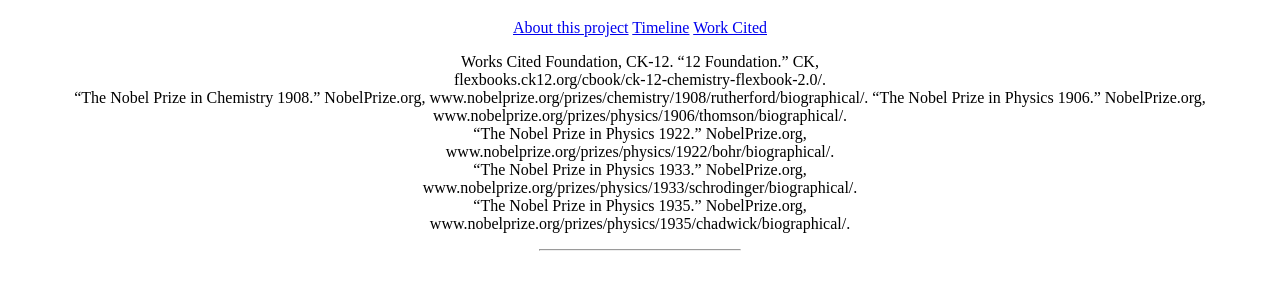
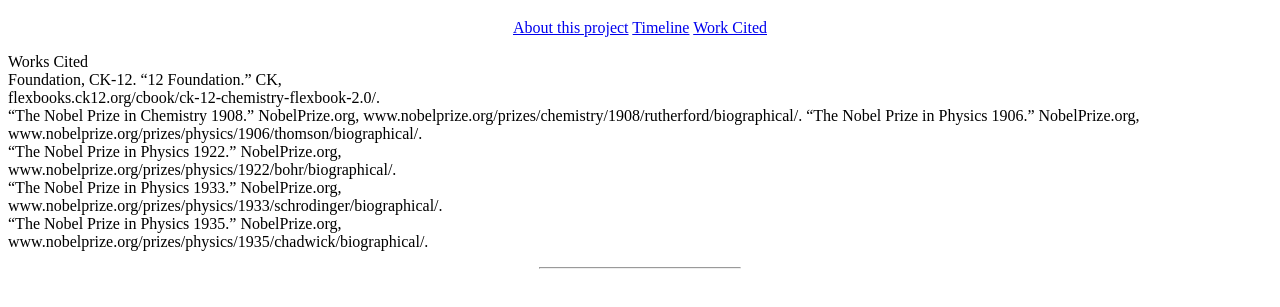
Before and after one commit to FalsePhoenix/falsephoenix.github.io, a plain HTML site: page wordc.html in a window 1280 px wide. Shown: the part 61-368 px from the top of the page. Drawn offline with Linux system fonts and the light colour scheme.

Commit message:
Update wordc.html

```diff
--- a/wordc.html
+++ b/wordc.html
@@ -17,7 +17,7 @@
         <a href="./website.html">Timeline</a>
         <a href="./wordc.html">Work Cited</a>
     </div>
-    <p align="center">Works Cited
+    <p align="rel">Works Cited <br>
         Foundation, CK-12. “12 Foundation.” CK, <br>flexbooks.ck12.org/cbook/ck-12-chemistry-flexbook-2.0/. <br>
         “The Nobel Prize in Chemistry 1908.” NobelPrize.org, www.nobelprize.org/prizes/chemistry/1908/rutherford/biographical/.
         “The Nobel Prize in Physics 1906.” NobelPrize.org, <br> www.nobelprize.org/prizes/physics/1906/thomson/biographical/. <br>
```
